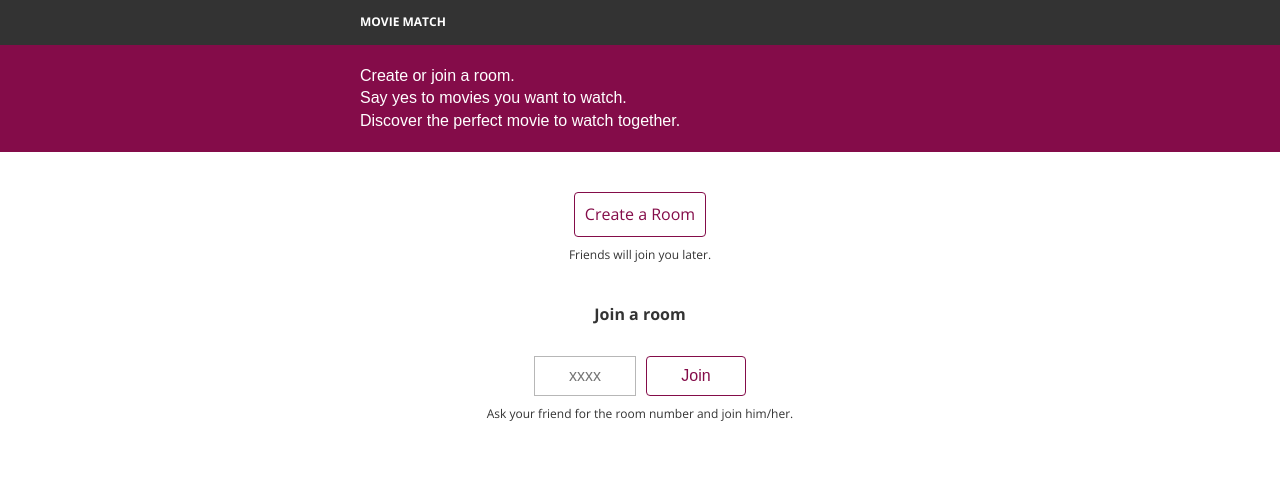
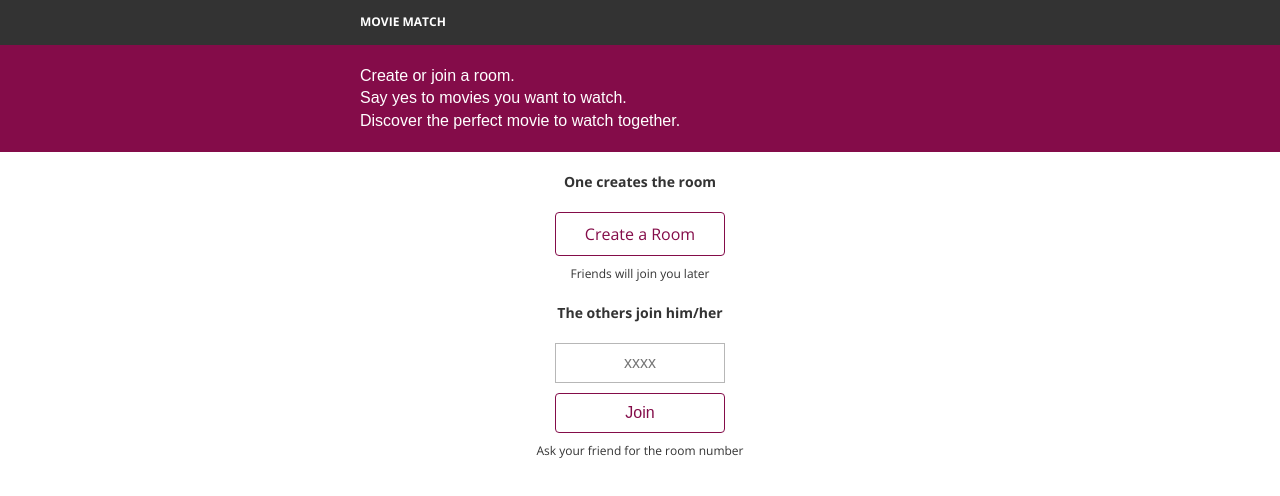
Before and after one commit to jaapaurelio/movie-match, a Next.js app: page /start in a window 1280 px wide. Shown: the top 496 px of the page. Built offline with nearby package versions, Linux system fonts and the light colour scheme; a web font is replaced by a local one.

Commit message:
Improve start page layout

```diff
--- a/pages/start.js
+++ b/pages/start.js
@@ -49,16 +49,18 @@ class Start extends React.Component {
         </div>
         <PageWidth>
           <div className="options-container">
+            <div className="join-title">One creates the room</div>
+
             <div className="create-room-btn-container">
               <Link href={`/create-room`}>
                 <a className="start-btn">Create a Room</a>
               </Link>
             </div>
 
-            <div className="info">Friends will join you later.</div>
+            <div className="info">Friends will join you later</div>
           </div>
           <div className="options-container">
-            <div className="join-title">Join a room</div>
+            <div className="join-title">The others join him/her</div>
             <div>
               <input
                 className="room-input"
@@ -67,14 +69,14 @@ class Start extends React.Component {
                 maxLength="4"
                 onChange={this.onChangeId}
               />
-              <button className="join-btn start-btn" onClick={this.join}>
-                Join
-              </button>
+              <div>
+                <button className="join-btn start-btn" onClick={this.join}>
+                  Join
+                </button>
+              </div>
             </div>
 
-            <div className="info">
-              Ask your friend for the room number and join him/her.
-            </div>
+            <div className="info">Ask your friend for the room number</div>
           </div>
         </PageWidth>
         <style jsx>{`
@@ -87,7 +89,6 @@ class Start extends React.Component {
           .steps-area {
             font-family: "Thasadith", sans-serif;
             background: #840c49;
-            margin-bottom: 20px;
             color: #fff;
           }
 
@@ -96,7 +97,7 @@ class Start extends React.Component {
           }
 
           .options-container {
-            padding: 20px;
+            padding: 0 20px;
             text-align: center;
           }
 
@@ -115,26 +116,33 @@ class Start extends React.Component {
             font-size: 16px;
             cursor: pointer;
             background: transparent;
+            width: 170px;
+            box-sizing: border-box;
           }
 
           .join-title {
             text-align: center;
             font-weight: bold;
-            margin-bottom: 20px;
+            margin: 20px 0;
+            font-size: 14px;
           }
 
           .room-input {
             padding: 10px;
             font-size: 16px;
-            width: 80px;
             text-align: center;
             border: 1px solid #b7b7b7;
-            margin-right: 10px;
+            width: 170px;
+            box-sizing: border-box;
           }
 
           .join-btn {
             margin-top: 10px;
-            width: 100px;
+          }
+
+          .or {
+            font-size: 16px;
+            text-align: center;
           }
         `}</style>
       </div>
```
